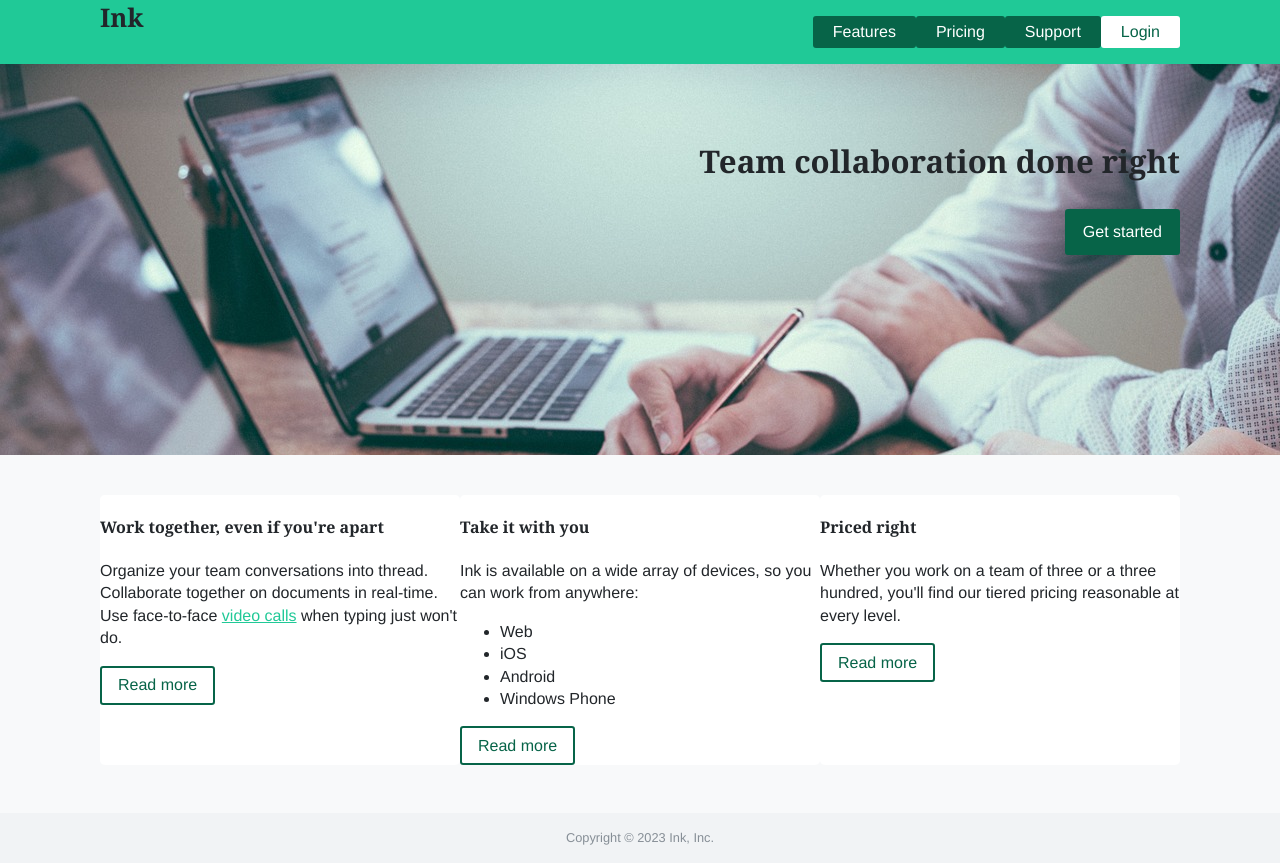
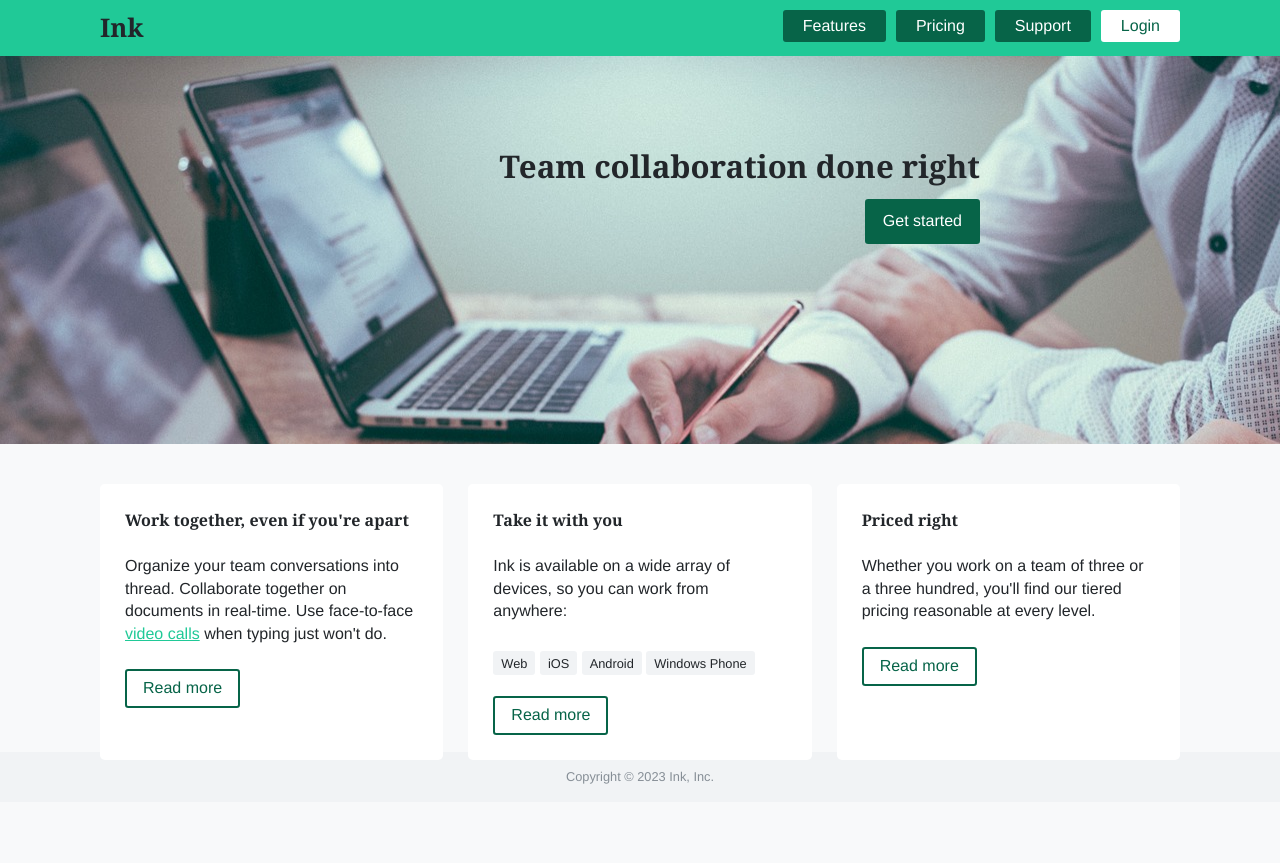
Before and after one commit to ShiniDev/CSS-IN-DEPTH, a plain HTML site: page Part 4 - Advanced topics/Chapter 12 - Contrast, color, and spacing/index.html in a window 1280 px wide. After the commit the page ends 802 px from the top, so only its background shows below. Drawn offline with Linux system fonts and the light colour scheme.

Commit message:
Finished Chapter 12

```diff
--- a/Part 4 - Advanced topics/Chapter 12 - Contrast, color, and spacing/index.html
+++ b/Part 4 - Advanced topics/Chapter 12 - Contrast, color, and spacing/index.html
@@ -59,7 +59,7 @@
           Whether you work on a team of three or a three hundred, you'll find
           our tiered pricing reasonable at every level.
         </p>
-        <a href="#read-more-3" class="button">Read more</a>
+        <a href="#" class="button">Read more</a>
       </div>
     </div>
   </div>
@@ -69,6 +69,16 @@
       Copyright &copy; 2023 Ink, Inc.
     </div>
   </footer>
+  <script>
+    const pageFooter = document.querySelector(".page-footer");
+    function check() {
+      let viewportHeight = window.innerHeight;
+      let pageFooterOffset = pageFooter.getBoundingClientRect().top + window.pageYOffset;
+      let remaining = viewportHeight - pageFooterOffset;
+      pageFooter.style.marginTop = remaining + "px";
+    }
+    check();
+  </script>
 </body>
 
 </html>
--- a/Part 4 - Advanced topics/Chapter 12 - Contrast, color, and spacing/style.css
+++ b/Part 4 - Advanced topics/Chapter 12 - Contrast, color, and spacing/style.css
@@ -32,6 +32,11 @@ h4 {
   font-family: Georgia, serif;
 }
 
+p {
+  margin-top: 1.5em;
+  margin-bottom: 1.5em;
+}
+
 a {
   color: var(--medium-green);
 }
@@ -54,6 +59,7 @@ a:active {
   justify-content: space-between;
   max-width: 1080px;
   margin: 0 auto;
+  padding: 0.625em 0;
 }
 
 .home-link {
@@ -67,6 +73,7 @@ a:active {
 .top-nav {
   display: flex;
   list-style-type: none;
+  margin: 0;
 }
 
 .top-nav a {
@@ -80,6 +87,10 @@ a:active {
 
 .top-nav a:hover {
   background-color: var(--dark-green);
+}
+
+.top-nav>li+li {
+  margin-left: 0.625em;
 }
 
 
@@ -102,12 +113,14 @@ a:active {
 .hero__inner {
   max-width: 1080px;
   margin: 0 auto;
-  padding: 50px 0 200px;
+  padding: 5.5625em 12.5em 12.5em 0;
   text-align: right;
 }
 
 .hero h2 {
   font-size: 1.95rem;
+  margin-top: 0;
+  margin-bottom: 0.625rem;
 }
 
 .button {
@@ -148,9 +161,19 @@ a:active {
   flex: 1;
 }
 
+.tile-row>*+* {
+  margin-left: 1.5625em;
+}
+
 .tile {
   background-color: var(--white);
   border-radius: 0.3em;
+  padding: 1.5625em;
+}
+
+.tile>h4 {
+  margin-top: 0;
+  margin-bottom: 1.5em;
 }
 
 .page-footer {
@@ -166,3 +189,18 @@ a:active {
   text-align: center;
   font-size: 0.8rem;
 }
+
+.tag-list {
+  list-style-type: none;
+  padding-left: 0;
+}
+
+
+.tag-list>li {
+  display: inline;
+  padding: 0.3rem 0.5rem;
+  font-size: 0.8rem;
+  border-radius: 0.2rem;
+  background-color: var(--light-gray);
+  line-height: 2.6;
+}
```
